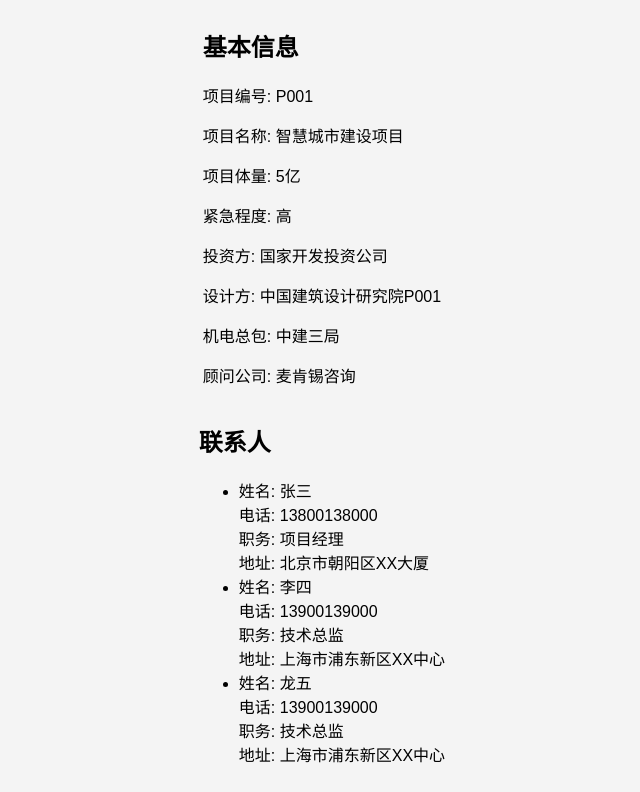
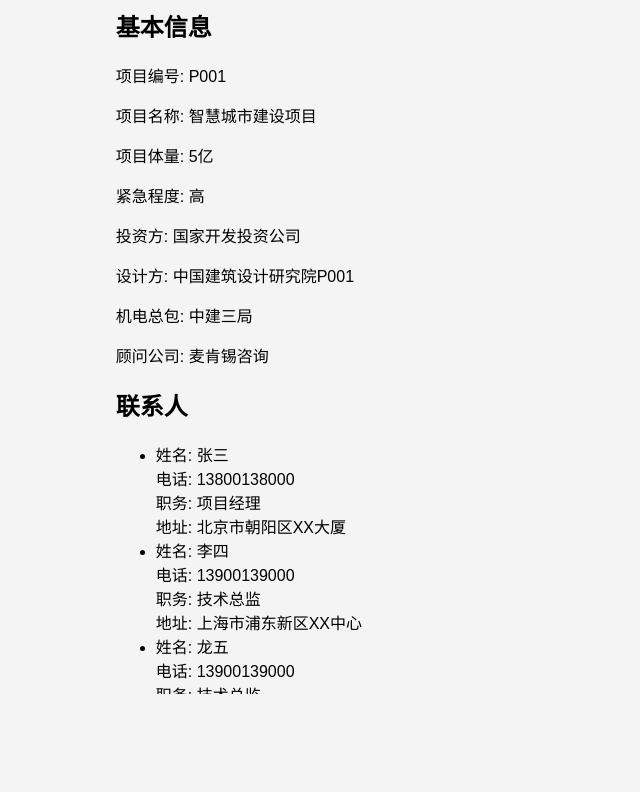
Before and after one commit to drakescommander/drakes.github.io, a plain HTML site: page project1.html in a window 1280 px wide. Shown: the part 106-898 px from the top of the page, without its empty margins (318-958 px from the left). After the commit the page ends 800 px from the top, so only its background shows below. Drawn offline with Linux system fonts and the light colour scheme.

Commit message:
Update project.css

```diff
--- a/project.css
+++ b/project.css
@@ -48,24 +48,20 @@
     background-color: #f0f0f0;
 }
 
-/* 添加图片样式 */
-.container {
-    display: flex;
-    flex-direction: column;
-    align-items: center; /* 水平居中 */
-    min-height: 100vh;
-    padding: 20px;
-    position: relative; /* 为图片定位提供参考 */
+.header-image {
+    width: 300px;
+    height: 200px;
+    object-fit: contain;
+    position: absolute;
+    top: 20px;
+    left: 50%;
+    transform: translateX(-50%);
+    margin-bottom: 0;
+    z-index: 10; /* 确保图片在最上层 */
 }
 
-/* 图片样式 */
-.header-image {
-    width: 300px; /* 固定图片宽度 */
-    height: 200px; /* 固定图片高度 */
-    object-fit: cover; /* 保持图片比例并覆盖容器 */
-    position: absolute;
-    top: 100px; /* 调整图片顶部距离 */
-    left: 50%;
-    transform: translateX(-50%); /* 水平居中 */
-    margin-bottom: 30px; /* 控制图片和搜索框之间的间距 */
+.container {
+    min-height: 100vh;
+    height: 100vh;
+    overflow: hidden;
 }
```
